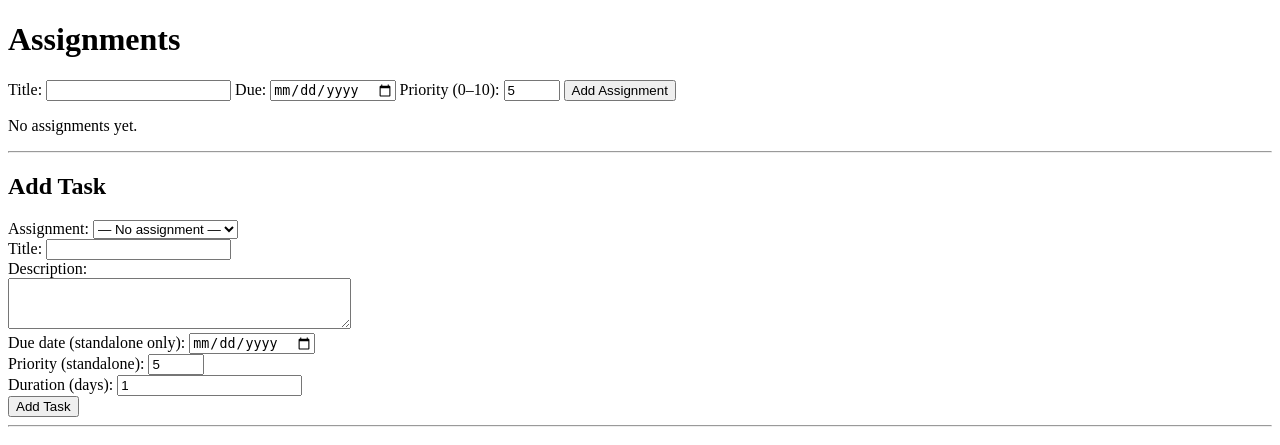
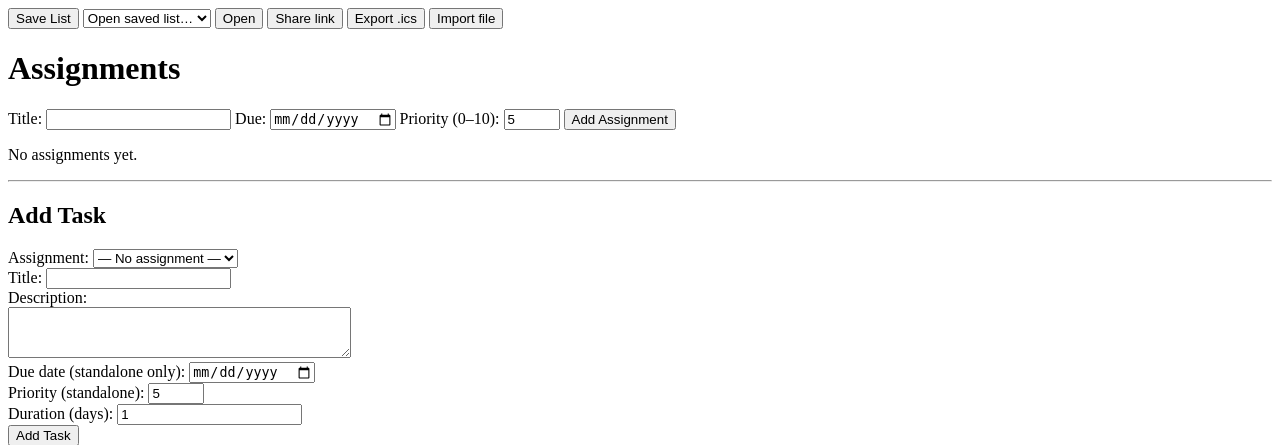
Before and after one commit to corbettbw/Eisenhower-Matrix-2, a Flask app: page / in a window 1280 px wide. Shown: the top 445 px of the page. Run offline with Flask 3, Linux system fonts and the light colour scheme.

Commit message:
adding export, import, and sharing

```diff
--- a/app.py
+++ b/app.py
@@ -1,8 +1,23 @@
 from flask import Flask, render_template, request, redirect, url_for
 from itertools import count
 from services import schedule_tasks
+from flask import jsonify
 
 app = Flask(__name__)
+
+@app.get("/api/state")
+def get_state():
+    return jsonify({"assignments": ASSIGNMENTS, "tasks": TASKS})
+
+@app.post("/api/state")
+def set_state():
+    data = request.get_json(force=True)
+    # replace in-memory; trust client (no auth by design here)
+    global ASSIGNMENTS, TASKS
+    ASSIGNMENTS = data.get("assignments", [])
+    TASKS = data.get("tasks", [])
+    return jsonify({"ok": True})
+
 
 ASSIGNMENTS = []  # [{id, title, due_date, tasks: [ ... ]}]
 TASKS = []
--- a/static/script.js
+++ b/static/script.js
@@ -33,3 +33,182 @@
   // Optional: expose for manual calls if needed
   window.refreshAddTask = refreshAddTask;
 })();
+
+// ---------- Local "database": localStorage ----------
+
+function listKey(name) { return `todo:list:${name}`; }
+
+async function fetchState() {
+  const r = await fetch('/api/state'); return r.json();
+}
+async function pushState(state) {
+  await fetch('/api/state', {method:'POST', headers:{'Content-Type':'application/json'},
+                             body: JSON.stringify(state)});
+}
+
+function listSavedNames() {
+  const names = [];
+  for (let i = 0; i < localStorage.length; i++) {
+    const k = localStorage.key(i);
+    if (k && k.startsWith('todo:list:')) names.push(k.slice('todo:list:'.length));
+  }
+  names.sort(); return names;
+}
+
+async function saveListFlow() {
+  const name = prompt('Save list as:');
+  if (!name) return;
+  const state = await fetchState();
+  localStorage.setItem(listKey(name), JSON.stringify(state));
+  populateSavedLists();
+  alert(`Saved "${name}".`);
+}
+
+function populateSavedLists() {
+  const sel = document.getElementById('saved-lists');
+  if (!sel) return;
+  const cur = sel.value;
+  sel.innerHTML = '<option value="">Open saved list…</option>';
+  for (const n of listSavedNames()) {
+    const opt = document.createElement('option'); opt.value = n; opt.textContent = n;
+    sel.appendChild(opt);
+  }
+  if ([...sel.options].some(o => o.value === cur)) sel.value = cur;
+}
+
+async function openListFlow() {
+  const sel = document.getElementById('saved-lists');
+  const name = sel && sel.value;
+  if (!name) { alert('Pick a saved name.'); return; }
+  const raw = localStorage.getItem(listKey(name));
+  if (!raw) { alert('Missing data for that name.'); return; }
+  const state = JSON.parse(raw);
+  await pushState(state);
+  location.reload();
+}
+
+// ---------- Share link (URL fragment, no server storage) ----------
+// Small/medium lists only (URL can get long). For big lists, use "Export file".
+async function shareLinkFlow() {
+  const state = await fetchState();
+  const json = JSON.stringify(state);
+  const b64 = btoa(unescape(encodeURIComponent(json)));  // UTF-8 safe
+  const url = `${location.origin}${location.pathname}#share=${b64}`;
+  await navigator.clipboard?.writeText(url);
+  alert('Shareable link copied to clipboard.\nNote: for very large lists, use Export instead.');
+}
+
+// On load: if there's a #share=... fragment, offer to open it
+(async function autoOpenShared() {
+  const m = location.hash.match(/^#share=([\s\S]+)/);
+  if (!m) return;
+  try {
+    const json = decodeURIComponent(escape(atob(m[1])));
+    const state = JSON.parse(json);
+    if (confirm('Open shared list from link?')) {
+      await pushState(state); location.hash = ''; location.reload();
+    }
+  } catch (e) {
+    console.error('Bad share payload', e);
+  }
+})();
+
+// ---------- Import/Export as encrypted file (optional simple, unencrypted shown) ----------
+// Minimal: plain JSON file (unencrypted). For encryption, we can add WebCrypto later.
+async function exportFileFlow() {
+  const state = await fetchState();
+  const blob = new Blob([JSON.stringify(state, null, 2)], {type:'application/json'});
+  const a = document.createElement('a');
+  a.href = URL.createObjectURL(blob);
+  a.download = `todo-list-${new Date().toISOString().slice(0,19).replace(/[:T]/g,'-')}.json`;
+  a.click();
+  URL.revokeObjectURL(a.href);
+}
+
+function importFileFlow() {
+  const input = document.getElementById('file-import-list');
+  input.onchange = async (e) => {
+    const file = e.target.files[0];
+    if (!file) return;
+    const text = await file.text();
+    const state = JSON.parse(text);
+    await pushState(state);
+    alert('Imported. Reloading…'); location.reload();
+  };
+  input.click();
+}
+
+// ---------- Calendar (.ics) export ----------
+function pad(n){return n.toString().padStart(2,'0');}
+function ymdToDate(s){ const [y,m,d]=s.split('-').map(Number); return new Date(y, m-1, d); }
+function dateToICS(d){ return `${d.getFullYear()}${pad(d.getMonth()+1)}${pad(d.getDate())}`; }
+function addDays(d, n){ const x = new Date(d); x.setDate(x.getDate()+n); return x; }
+
+async function exportICSFlow() {
+  const state = await fetch('/api/state').then(r => r.json());
+  // pick a filename: saved-list dropdown value or prompt fallback
+  const savedSel = document.getElementById('saved-lists');
+  let baseName = (savedSel && savedSel.value) ? savedSel.value : (prompt('File name (no extension):','my-list') || 'todo-list');
+
+  const now = new Date();
+  const dtstamp = now.toISOString().replace(/[-:]/g,'').split('.')[0] + 'Z';
+  const lines = ['BEGIN:VCALENDAR','VERSION:2.0','PRODID:-//YourApp//ToDo//EN'];
+
+  let uidSeq = 0;
+
+  // helper to add an all-day VEVENT for a task sized by duration_days
+  function addTaskEvent(summary, desc, startYMD, durationDays) {
+    if (!startYMD) return;
+    const start = ymdToDate(startYMD);
+    const end   = addDays(start, Math.max(1, Number(durationDays)||1)); // ICS DTEND is exclusive
+    const uid = `todo-${++uidSeq}-${now.getTime()}@yourapp`;
+    lines.push(
+      'BEGIN:VEVENT',
+      `UID:${uid}`,
+      `DTSTAMP:${dtstamp}`,
+      `DTSTART;VALUE=DATE:${dateToICS(start)}`,
+      `DTEND;VALUE=DATE:${dateToICS(end)}`,
+      `SUMMARY:${(summary||'').replace(/\r?\n/g,' ')}`,
+      `DESCRIPTION:${(desc||'').replace(/\r?\n/g,' ')}`,
+      'END:VEVENT'
+    );
+  }
+
+  // standalone tasks: size by their own duration_days
+  for (const t of state.tasks || []) {
+    addTaskEvent(t.title, t.description, t.start_date, t.duration_days);
+    // OPTIONAL milestone on due date (comment out if not wanted):
+    // if (t.due_date) addTaskEvent(`Due: ${t.title}`, t.description, t.due_date, 1);
+  }
+
+  // assignment tasks: size by task.duration_days (NOT start→assignment due)
+  for (const a of state.assignments || []) {
+    for (const t of a.tasks || []) {
+      addTaskEvent(`${a.title}: ${t.title}`, t.description, t.start_date, t.duration_days);
+      // OPTIONAL milestone for assignment due:
+      // addTaskEvent(`Due: ${a.title}`, '', a.due_date, 1);
+    }
+  }
+
+  lines.push('END:VCALENDAR');
+
+  const blob = new Blob([lines.join('\r\n')], {type:'text/calendar'});
+  const a = document.createElement('a');
+  a.href = URL.createObjectURL(blob);
+  a.download = `${baseName}.ics`;   // <- list-based filename
+  a.click();
+  URL.revokeObjectURL(a.href);
+}
+
+
+// ---------- Wire buttons ----------
+document.addEventListener('DOMContentLoaded', () => {
+  populateSavedLists();
+
+  const byId = (id, fn) => { const el = document.getElementById(id); if (el) el.addEventListener('click', fn); };
+  byId('btn-save-list',   saveListFlow);
+  byId('btn-open-list',   openListFlow);
+  byId('btn-share-link',  shareLinkFlow);
+  byId('btn-export-ics',  exportICSFlow);
+  byId('btn-import-file', importFileFlow);
+});
--- a/templates/index.html
+++ b/templates/index.html
@@ -1,5 +1,20 @@
   <!doctype html>
   <title>Assignments & Tasks</title>
+  <!-- List actions -->
+  <div style="margin: .5rem 0 1rem;">
+    <button type="button" id="btn-save-list">Save List</button>
+    <select id="saved-lists" style="max-width: 16rem;">
+      <option value="">Open saved list…</option>
+    </select>
+    <button type="button" id="btn-open-list">Open</button>
+
+    <button type="button" id="btn-share-link">Share link</button>
+    <button type="button" id="btn-export-ics">Export .ics</button>
+    <input type="file" id="file-import-list" accept=".json" style="display:none;">
+    <button type="button" id="btn-import-file">Import file</button>
+  </div>
+
+  <!-- load your helper JS (you already include script.js at the end) -->
 
   <h1>Assignments</h1>
   <form action="{{ url_for('create_assignment') }}" method="post" style="margin-bottom:1rem">
```
